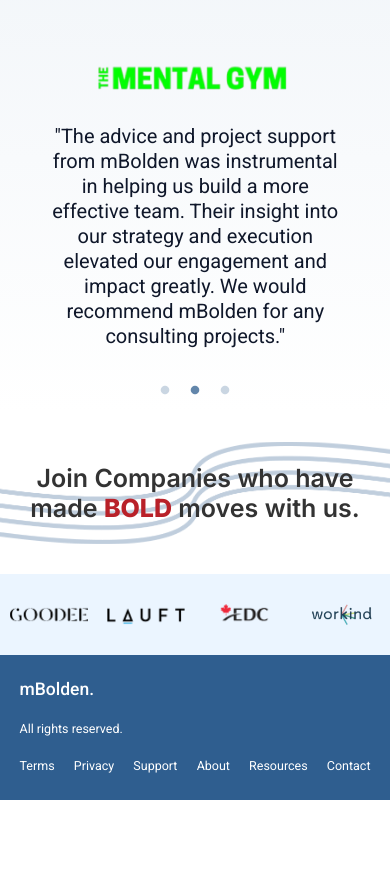
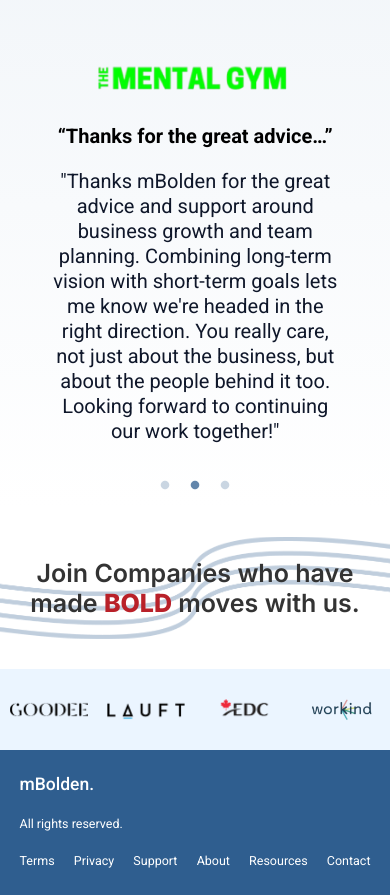
Before and after one commit to ranajithreddy11/mBolden, a React (Create React App) app in the folder frontend/: page / in a window 390 px wide. Shown: the part 1692-2587 px from the top of the page. Before the commit the page ends 2492 px from the top, so only its background shows below. Built offline with nearby package versions, Linux system fonts and the light colour scheme; a web font is replaced by a local one.

Commit message:
Updated Testimonals

```diff
--- a/frontend/src/assets/styles/LandingPage.css
+++ b/frontend/src/assets/styles/LandingPage.css
@@ -199,6 +199,13 @@
     text-align: center;
 }
 
+.testimonial h3 {
+    font-family: 'Roboto', sans-serif;
+    font-size: 1.25rem;
+    font-weight: 600;
+    line-height: 2rem;
+    text-align: center;
+}
 /* Footer Section */
 .end-section {
     background-image: url('../images/LandingPage/EndSectionBackground.png');
@@ -387,6 +394,12 @@
         line-height: 2.5rem;
     }
 
+    .testimonials-section h3{
+        text-align: center;
+        font-size: 2rem;
+        line-height: 2.5rem;
+    }
+
     .capture-image {
         display: none;
     }
--- a/frontend/src/pages/LandingPage.js
+++ b/frontend/src/pages/LandingPage.js
@@ -106,15 +106,18 @@
                 <Slider {...settings} className="testimonials-carousel">
                     <div className="testimonial">
                         <img src={logo1} alt="Logo1" className="testimonial-logo" />
-                        <p>"The advice and project support from mBolden was instrumental in helping us build a more effective team. Their insight into our strategy and execution elevated our engagement and impact greatly. We would recommend mBolden for any consulting projects."</p>
+                        <h3>"They aligned or leaders”</h3>
+                        <p>“mBolden helped us prepare for the new year, building our strategy, plan, and success measures. They aligned our leaders on what we need to achieve and how we'll do it. The facilitation was seamless and the team was helpful and knowledgeable. Their real-world experience was amazing."</p>
                     </div>
                     <div className="testimonial">
                         <img src={logo2} alt="Logo2" className="testimonial-logo" />
-                        <p>"The advice and project support from mBolden was instrumental in helping us build a more effective team. Their insight into our strategy and execution elevated our engagement and impact greatly. We would recommend mBolden for any consulting projects."</p>
+                        <h3>“Thanks for the great advice…”</h3>
+                        <p>"Thanks mBolden for the great advice and support around business growth and team planning. Combining long-term vision with short-term goals lets me know we're headed in the right direction. You really care, not just about the business, but about the people behind it too. Looking forward to continuing our work together!"</p>
                     </div>
                     <div className="testimonial">
                         <img src={logo3} alt="Logo3" className="testimonial-logo" />
-                        <p>"The advice and project support from mBolden was instrumental in helping us build a more effective team. Their insight into our strategy and execution elevated our engagement and impact greatly. We would recommend mBolden for any consulting projects."</p>
+                        <h3>“Our experience was great”</h3>
+                        <p>“The advice and project support from mBolden was instrumental in helping us build a new service offering. They listened to what we wanted and then delivered it. Our experience was great. We would recommend mBolden without hesitation for any consulting projects."</p>
                     </div>
                 </Slider>
             </div>
```
